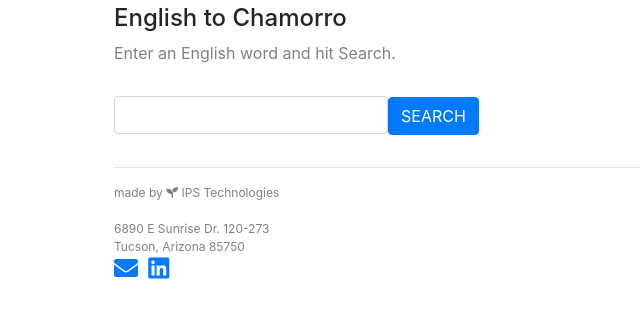
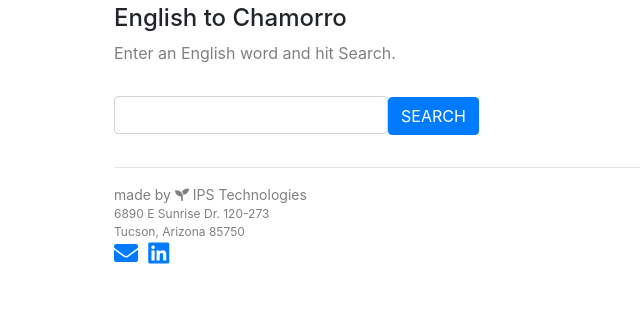
Before and after one commit to ianpsanchez/chamdict, a website with bundled scripts: page app/index.html in a window 1280 px wide. Shown: the whole page, without its empty margins (0-640 px from the left). Built offline with nearby package versions, Linux system fonts and the light colour scheme.

Commit message:
added li email 5

```diff
--- a/app/index.html
+++ b/app/index.html
@@ -49,9 +49,7 @@
         <div class="row">
             <div class="col-1"></div>
             <div class="col-10" style="color:grey; font-size: 12">
-                made by
-                <i class="fas fa-seedling"></i> IPS Technologies </br>
-                </br>
+                <div style="font-size: 14">made by <i class="fas fa-seedling"></i> IPS Technologies</div>
                 6890 E Sunrise Dr. 120-273</br>
                 Tucson, Arizona 85750</br>
                 <!-- <a href="mailto:ianpsanchez@gmail.com">ianpsanchez@gmail.com</a> -->
```
